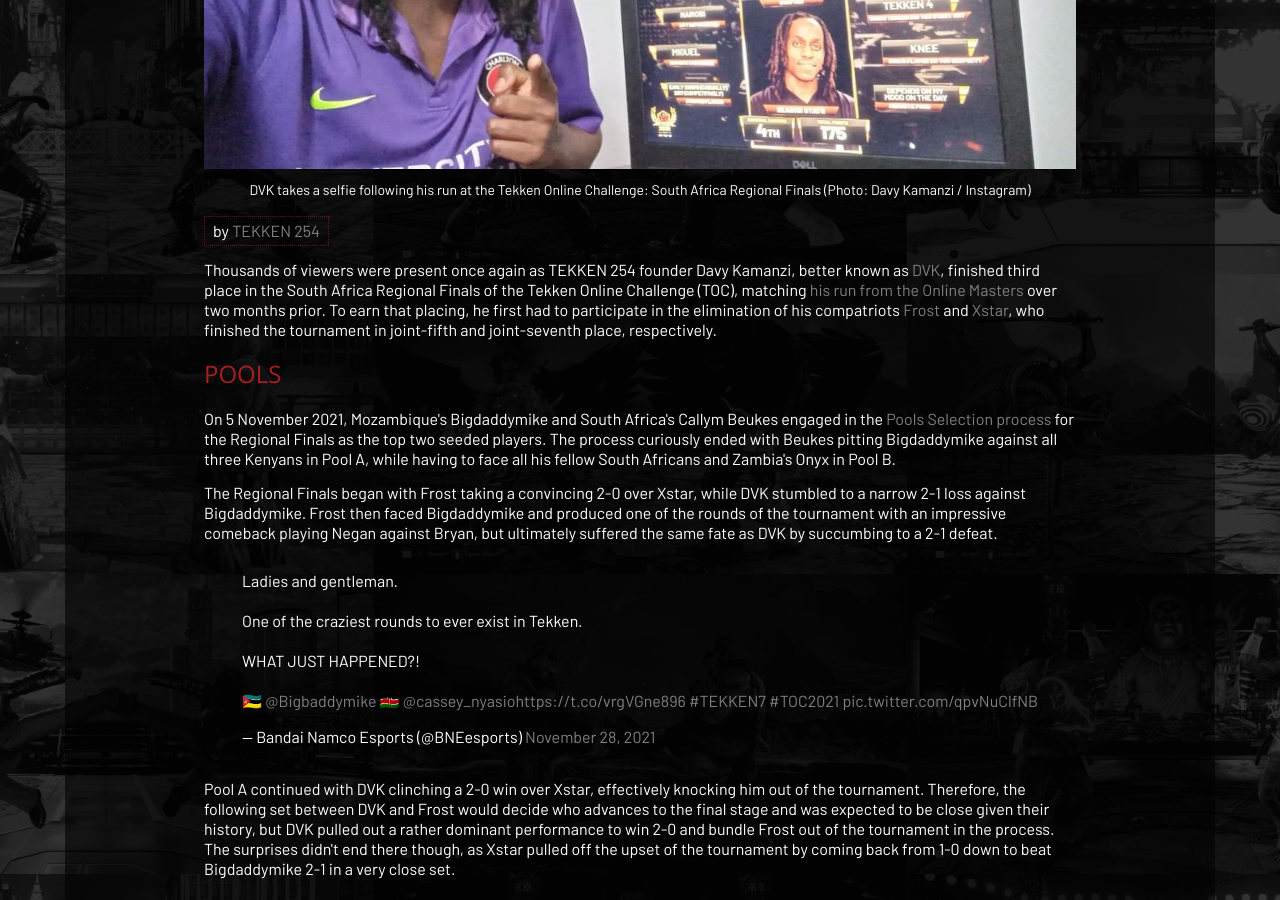
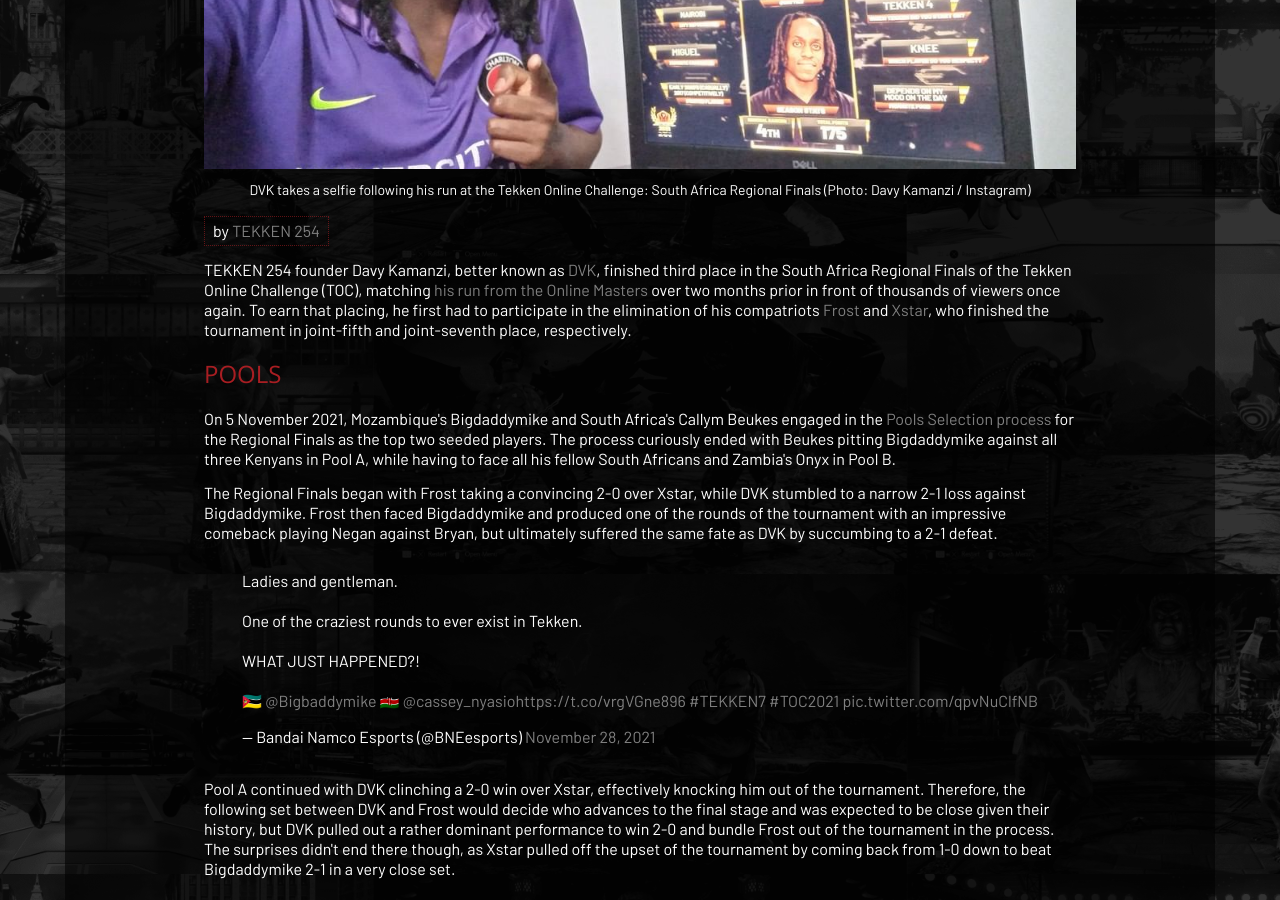
Before and after one commit to TEKKEN-254/client, a Jekyll site: the page built from _posts/2021-11-29-.md, in a window 1280 px wide and 900 px high, scrolled down 626 px. Built offline with Jekyll 4.4.1, drawn with Linux system fonts in a browser that asks for light colours; a script that is not in the unit is left out; comment, search, counter and statistics services are not loaded.

Commit message:
Update Posts “2021-11-29-”

```diff
--- a/_posts/2021-11-29-.md
+++ b/_posts/2021-11-29-.md
@@ -20,7 +20,7 @@
   metaImagePosition: center
   metaImageSize: cover
 ---
-<p>Thousands of viewers were present once again as TEKKEN 254 founder Davy Kamanzi, better known as <a href="/circuit/tekken/profile.html?id=4092983" target="_blank">DVK</a>, finished third place in the South Africa Regional Finals of the Tekken Online Challenge (TOC), matching <a href="/news/2021/09/19/dvk-toc-south-africa" target="_blank">his run from the Online Masters</a> over two months prior. To earn that placing, he first had to participate in the elimination of his compatriots <a href="/circuit/tekken/profile.html?id=4644523" target="_blank">Frost</a> and <a href="/circuit/tekken/profile.html?id=4183920" target="_blank">Xstar</a>, who finished the tournament in joint-fifth and joint-seventh place, respectively.</p>
+<p>TEKKEN 254 founder Davy Kamanzi, better known as <a href="/circuit/tekken/profile.html?id=4092983" target="_blank">DVK</a>, finished third place in the South Africa Regional Finals of the Tekken Online Challenge (TOC), matching <a href="/news/2021/09/19/dvk-toc-south-africa" target="_blank">his run from the Online Masters</a> over two months prior in front of thousands of viewers once again. To earn that placing, he first had to participate in the elimination of his compatriots <a href="/circuit/tekken/profile.html?id=4644523" target="_blank">Frost</a> and <a href="/circuit/tekken/profile.html?id=4183920" target="_blank">Xstar</a>, who finished the tournament in joint-fifth and joint-seventh place, respectively.</p>
 
 
 
```
